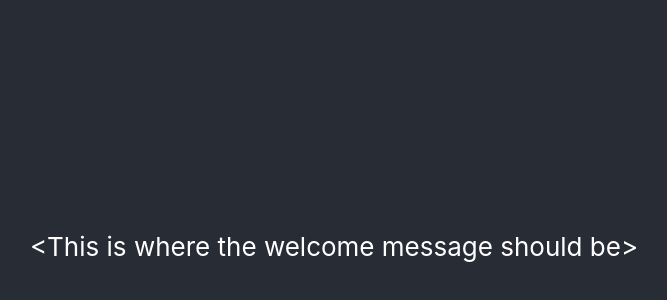
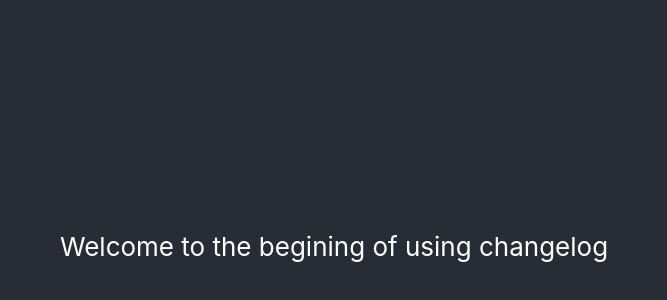
Before and after one commit to danielmahadi/changelog-trial, a React (Create React App) app: page / in a window 1280 px wide. Shown: the part 154-454 px from the top of the page, without its empty margins (306-973 px from the left). Built offline with nearby package versions, Linux system fonts and the light colour scheme.

Commit message:
Add real welcome message

```diff
--- a/src/App.js
+++ b/src/App.js
@@ -5,7 +5,7 @@ function App() {
   return (
     <div className="App">
       <header className="App-header">
-        &lt;This is where the welcome message should be&gt;
+        Welcome to the begining of using changelog
       </header>
     </div>
   );
```
